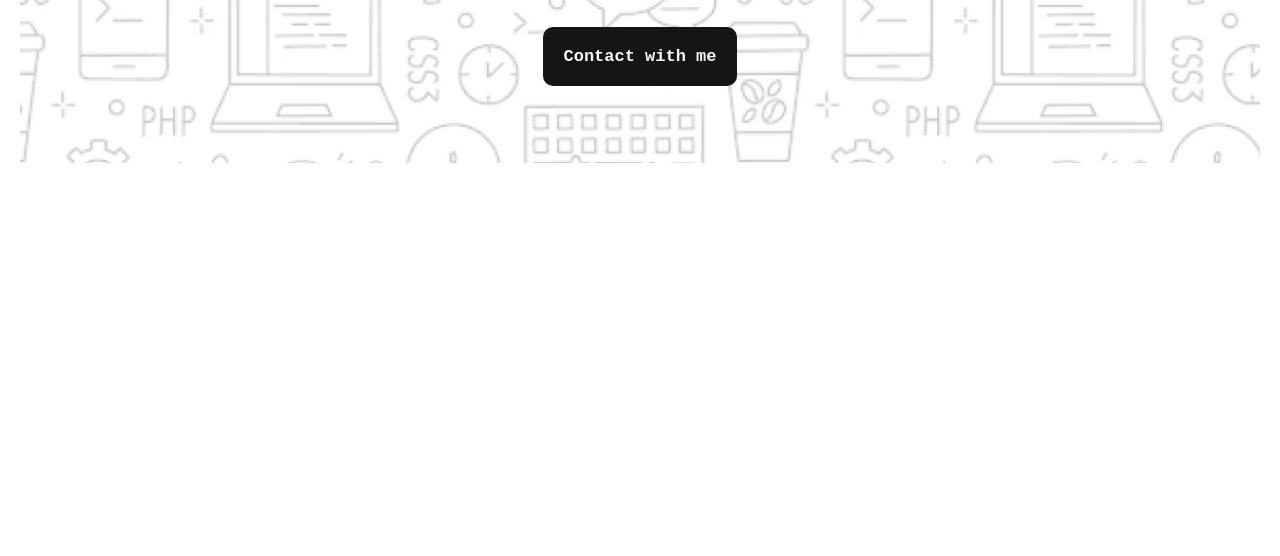
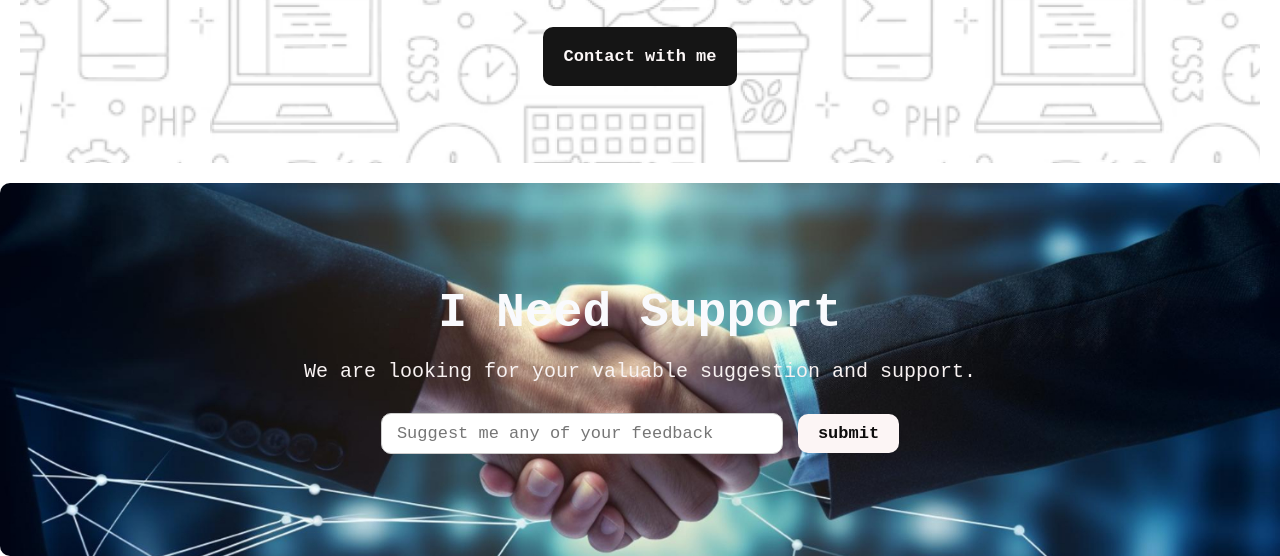
Before and after one commit to Marufa-Zannatara/B10A1, a plain HTML site: page index.html in a window 1280 px wide. Shown: the part 628-1184 px from the top of the page. Before the commit the page ends 820 px from the top, so only its background shows below. Drawn offline with Linux system fonts and the light colour scheme; a web font is replaced by a local one.

Commit message:
added footer section

```diff
--- a/index.html
+++ b/index.html
@@ -31,6 +31,20 @@
     </div>
     </header>
 
+    <footer>
+        <div class="footer">
+
+                <h1> I Need Support</h1>
+                <p> We are looking for your valuable suggestion and support.</p>
+                <div class="footerbtn">
+                    <input type="text", placeholder="Suggest me any of your feedback">
+                    <button>submit</button>
+                </div>
+        </div>
+    </footer>
+
+
+
 
 
 
--- a/styles/style.css
+++ b/styles/style.css
@@ -84,3 +84,68 @@ body, html {
     font-size: 17px;
     border-radius: 10px;
 }
+
+
+
+/* footer section */
+.footer {
+    background-image: url('../images/handshake.jpg');
+    display: flex;
+    flex-direction: column;
+    align-items: center;
+    justify-content: center;
+    margin: 0 auto; /* here i'm Centering the footer's all components */
+    padding: 30px;
+    background-size: cover;
+    background-position: center;
+    height: 313px;
+    max-width: 1440px;
+    border-radius:10px 0 0 10px;
+
+}
+
+.footer h1 {
+    color: #f9fafd;
+    text-align: center;
+    font-family: "Azeret Mono", monospace;
+    font-size: 48px;
+    font-weight: 900;
+    margin-bottom: 20px;
+}
+
+.footer p {
+    color: #f8f2f2;
+    text-align: center;
+    font-family: "Azeret Mono", monospace;
+    font-size: 20px;
+    margin-bottom: 30px;
+}
+
+.footerbtn {
+    display: flex;
+    justify-content: center;
+    align-items: center;
+    /* Adding some  space between input box and  submit button */
+    gap: 15px;
+}
+
+.footerbtn input {
+    width: 370px;
+    padding: 10px 15px;
+    font-size: 17px;
+    border-radius: 10px;
+    border: 1px solid #ccc;
+    font-family: "Azeret Mono", monospace;
+}
+
+.footerbtn button {
+    color: #0d0c0c;
+    background-color: #fcf5f5;
+    padding: 10px 20px;
+    border: none;
+    cursor: pointer;
+    font-family: "Azeret Mono", monospace;
+    font-weight: 600;
+    font-size: 17px;
+    border-radius: 10px;
+}
```
